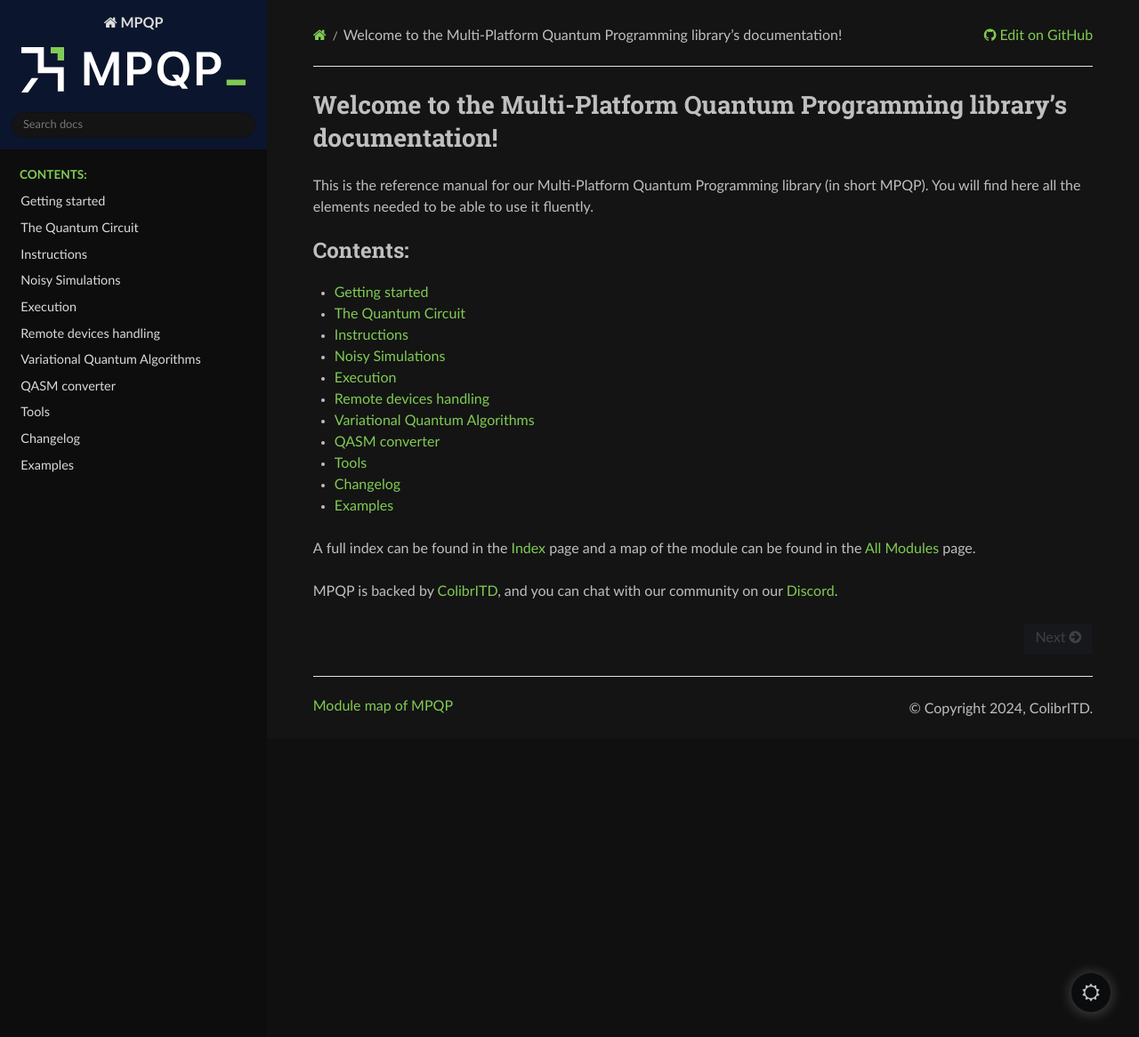
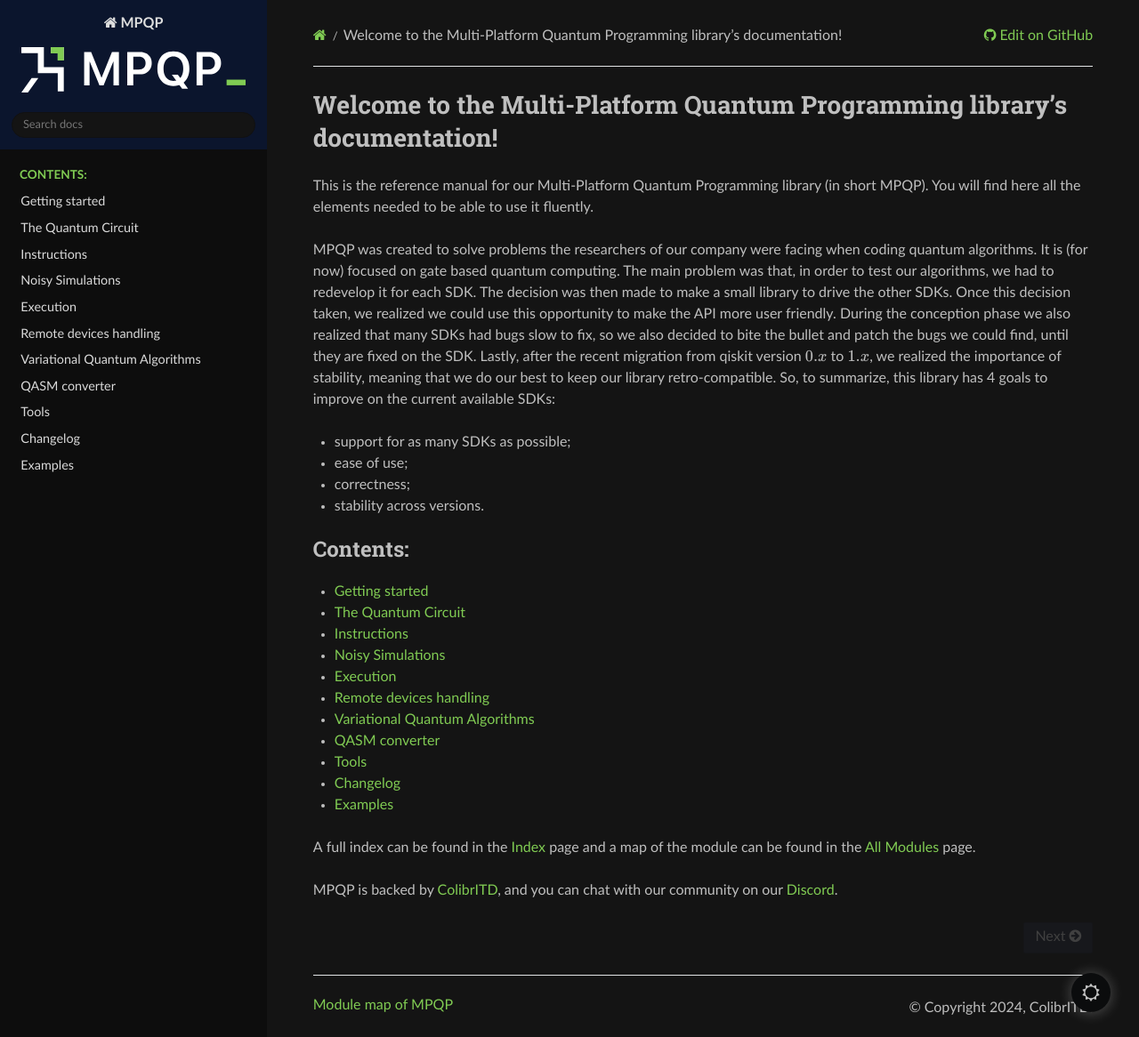
Before and after one commit to ColibrITD-SAS/mpqp, a Sphinx documentation site: the page built from docs/index.rst, in a window 1280 px wide and 1166 px high. Shown: the whole window at 89% size. Built offline with Sphinx 7.4.7 and the Read the Docs theme 3.1.0, drawn with Linux system fonts in a browser that asks for light colours; pages that are not in the unit, such as notebooks, are missing from menus.

Commit message:
doc: library presentation + first example improved

```diff
--- a/docs/index.rst
+++ b/docs/index.rst
@@ -9,6 +9,24 @@ Welcome to the Multi-Platform Quantum Programming library's documentation!
 This is the reference manual for our Multi-Platform Quantum Programming library
 (in short MPQP). You will find here all the elements needed to be able to use it
 fluently.
+
+MPQP was created to solve problems the researchers of our company were facing
+when coding quantum algorithms. It is (for now) focused on gate based quantum
+computing. The main problem was that, in order to test our algorithms, we had to
+redevelop it for each SDK. The decision was then made to make a small library to
+drive the other SDKs. Once this decision taken, we realized we could use this
+opportunity to make the API more user friendly. During the conception phase we
+also realized that many SDKs had bugs slow to fix, so we also decided to bite
+the bullet and patch the bugs we could find, until they are fixed on the SDK.
+Lastly, after the recent migration from qiskit version `0.x` to `1.x`, we
+realized the importance of stability, meaning that we do our best to keep our
+library retro-compatible. So, to summarize, this library has 4 goals to improve
+on the current available SDKs:
+
+- support for as many SDKs as possible;
+- ease of use;
+- correctness;
+- stability across versions.
 
 .. toctree::
    :maxdepth: 1
```
Also changed, not shown: docs/getting-started.rst (+11 -4 lines), 1 other file.
